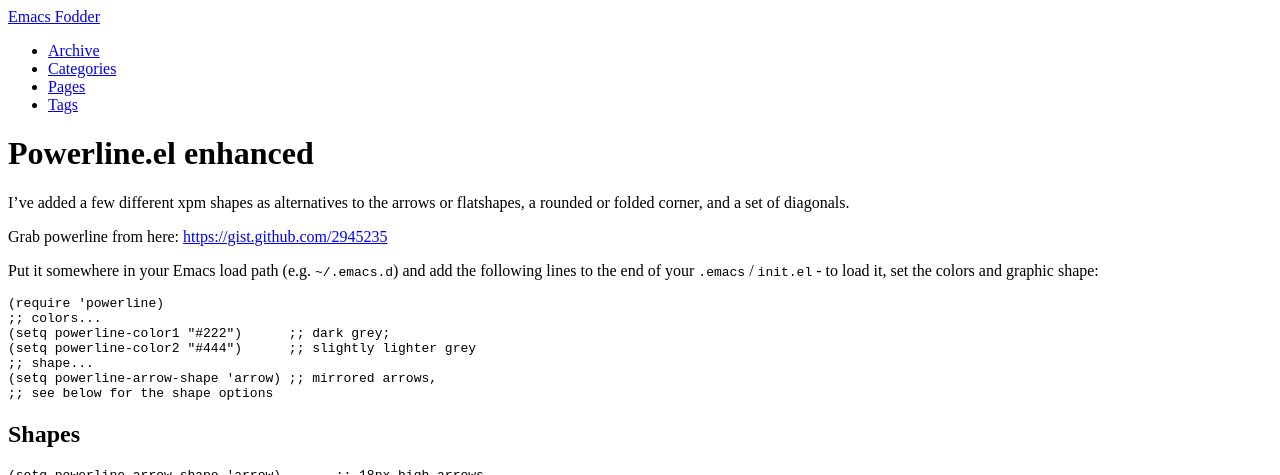
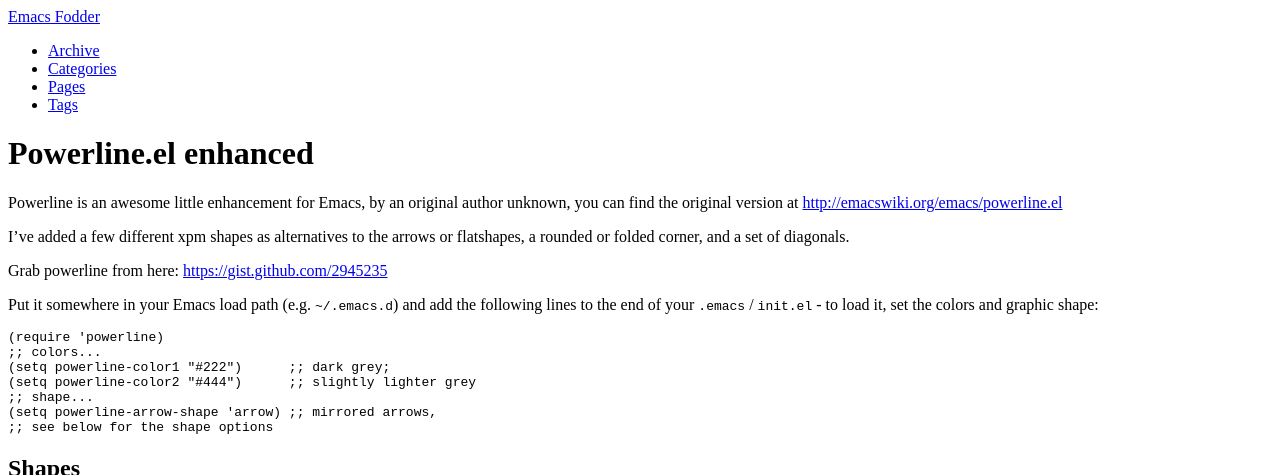
Before and after one commit to jasonm23/OldEmacsFodder, a Jekyll site: the page built from _posts/2012-06-20-powerline-enhanced.md, in a window 1280 px wide and 900 px high, cut to the strip 0-475 px from the top of the window. Built offline with Jekyll 4.4.1, drawn with Linux system fonts in a browser that asks for light colours; comment, search, counter and statistics services are not loaded.

Commit message:
more into notes on original powerline

```diff
--- a/_posts/2012-06-20-powerline-enhanced.md
+++ b/_posts/2012-06-20-powerline-enhanced.md
@@ -6,6 +6,9 @@ category: emacs
 tags: [emacs]
 ---
 {% include JB/setup %}
+
+Powerline is an awesome little enhancement for Emacs, by an original
+author unknown, you can find the original version at [http://emacswiki.org/emacs/powerline.el](http://emacswiki.org/emacs/powerline.el)
 
 I've added a few different xpm shapes as alternatives to the arrows or
 flatshapes, a rounded or folded corner, and a set of diagonals.
```
